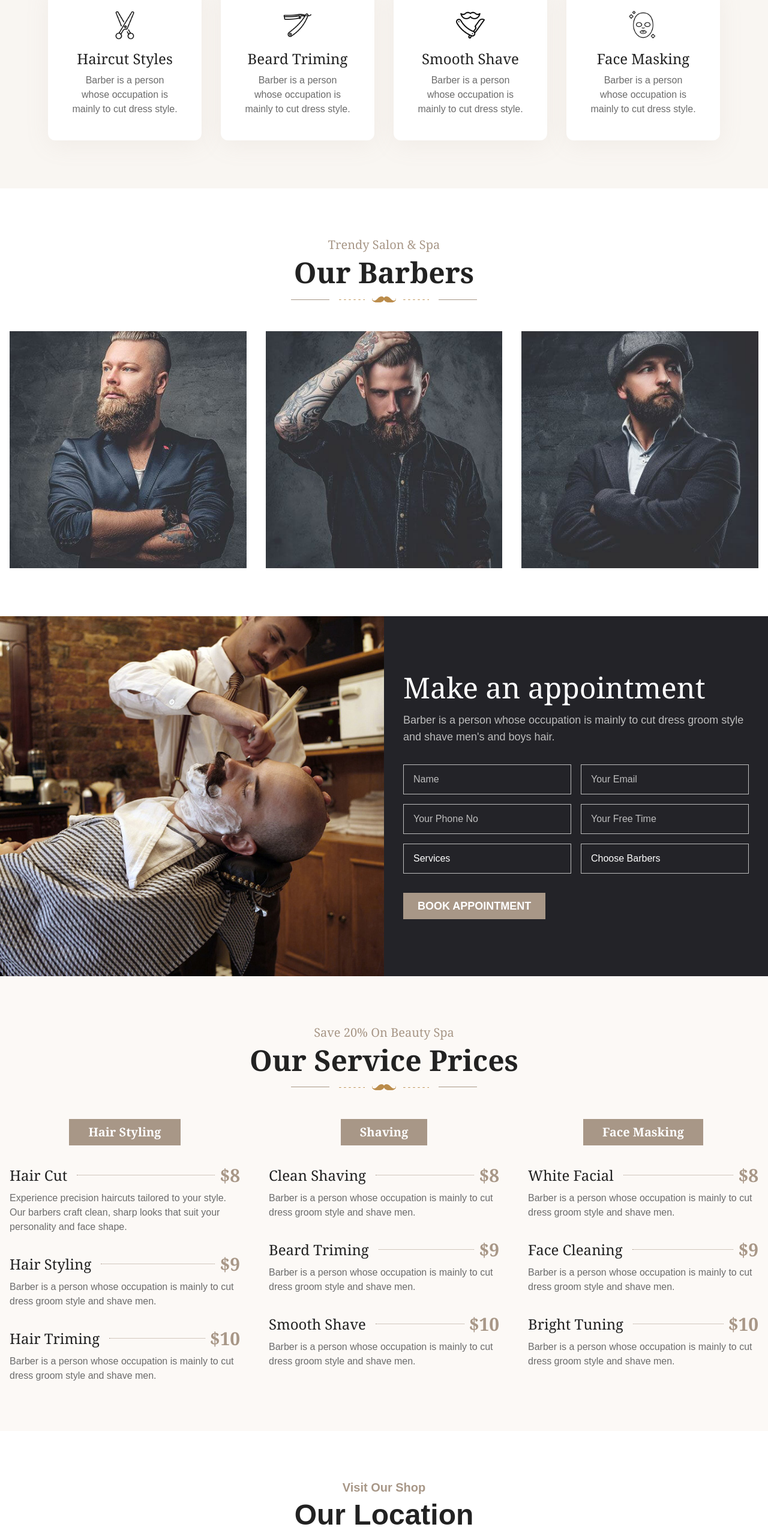
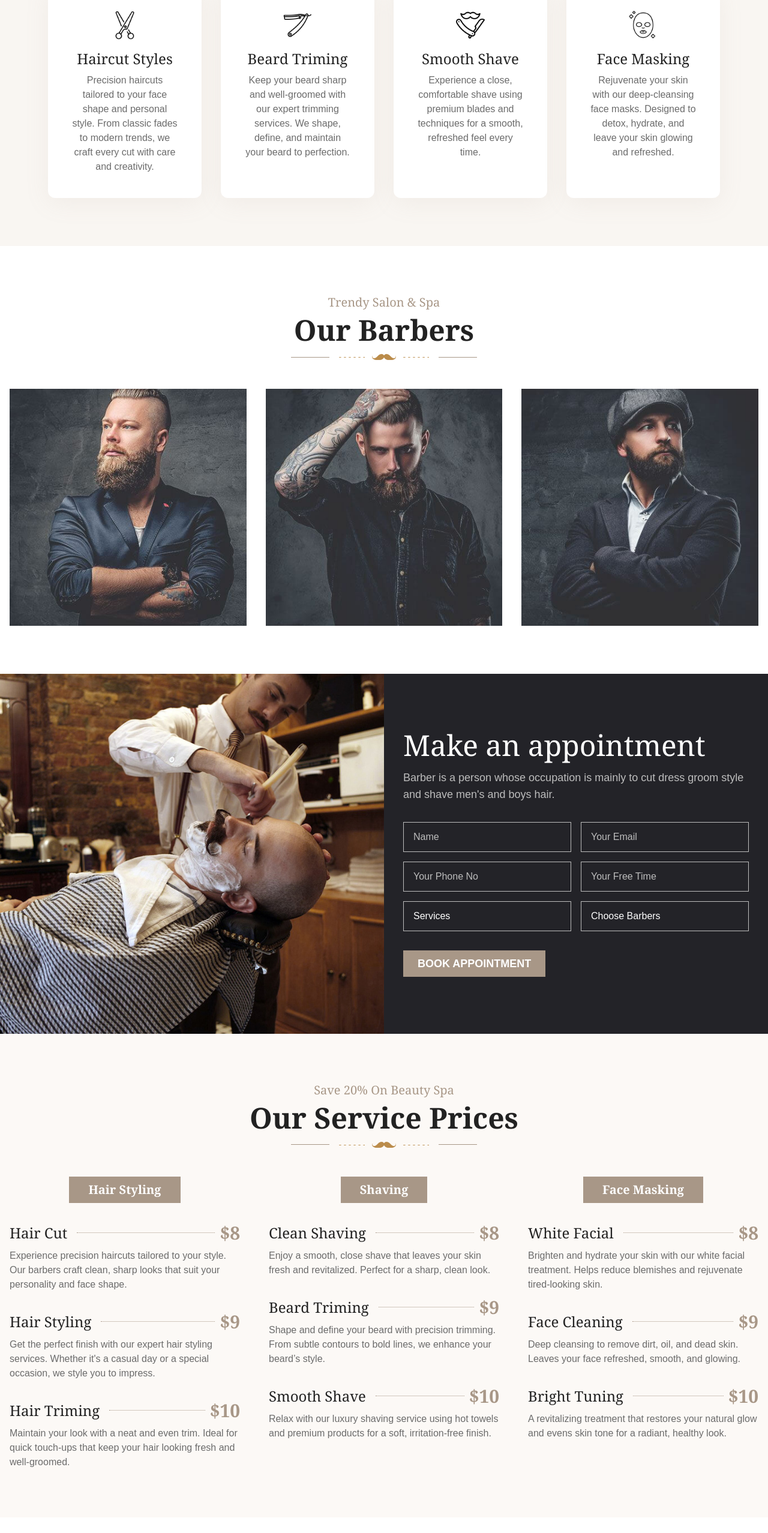
Before and after one commit to vishh2dev/landingpagedesign1, a Next.js app: page / in a window 1280 px wide. Shown: the part 1840-4395 px from the top of the page at 60% size. Built offline with nearby package versions, Linux system fonts and the light colour scheme.

Commit message:
updating description

```diff
--- a/src/app/page.tsx
+++ b/src/app/page.tsx
@@ -219,28 +219,28 @@ export default function Home() {
               {/* Scissors SVG */}
               <img src="/scissor.webp" alt="Scissors" className="mb-4 w-12 h-12 object-contain" />
               <h3 className="text-2xl font-serif text-[#222] mb-2">Haircut Styles</h3>
-              <p className="text-[#6b6b6b]">Barber is a person whose occupation is mainly to cut dress style.</p>
+              <p className="text-[#6b6b6b]">Precision haircuts tailored to your face shape and personal style. From classic fades to modern trends, we craft every cut with care and creativity.</p>
             </div>
             {/* Card 2 */}
             <div className="bg-white rounded-xl shadow-[0_8px_40px_0_rgba(169,151,135,0.10)] p-10 flex flex-col items-center text-center transition-transform hover:-translate-y-2">
               {/* Razor SVG */}
               <img src="/razor.webp" alt="Razor" className="mb-4 w-12 h-12 object-contain" />
               <h3 className="text-2xl font-serif text-[#222] mb-2">Beard Triming</h3>
-              <p className="text-[#6b6b6b]">Barber is a person whose occupation is mainly to cut dress style.</p>
+              <p className="text-[#6b6b6b]">Keep your beard sharp and well-groomed with our expert trimming services. We shape, define, and maintain your beard to perfection.</p>
             </div>
             {/* Card 3 */}
             <div className="bg-white rounded-xl shadow-[0_8px_40px_0_rgba(169,151,135,0.10)] p-10 flex flex-col items-center text-center transition-transform hover:-translate-y-2">
               {/* Brush SVG */}
               <img src="/barber-shave.webp" alt="Barber Shave" className="mb-4 w-12 h-12 object-contain" />
               <h3 className="text-2xl font-serif text-[#222] mb-2">Smooth Shave</h3>
-              <p className="text-[#6b6b6b]">Barber is a person whose occupation is mainly to cut dress style.</p>
+              <p className="text-[#6b6b6b]">Experience a close, comfortable shave using premium blades and techniques for a smooth, refreshed feel every time.</p>
             </div>
             {/* Card 4 */}
             <div className="bg-white rounded-xl shadow-[0_8px_40px_0_rgba(169,151,135,0.10)] p-10 flex flex-col items-center text-center transition-transform hover:-translate-y-2">
               {/* Comb SVG */}
               <img src="/face-mask.webp" alt="Face Mask" className="mb-4 w-12 h-12 object-contain" />
               <h3 className="text-2xl font-serif text-[#222] mb-2">Face Masking</h3>
-              <p className="text-[#6b6b6b]">Barber is a person whose occupation is mainly to cut dress style.</p>
+              <p className="text-[#6b6b6b]">Rejuvenate your skin with our deep-cleansing face masks. Designed to detox, hydrate, and leave your skin glowing and refreshed.</p>
             </div>
           </div>
         </div>
@@ -359,7 +359,7 @@ export default function Home() {
                     <span className="flex-grow border-t border-dotted border-[#a89787] mx-2" />
                     <span className="text-3xl font-serif text-[#a89787] font-bold">$9</span>
                   </div>
-                  <p className="text-[#6b6b6b] text-base">Barber is a person whose occupation is mainly to cut dress groom style and shave men.</p>
+                  <p className="text-[#6b6b6b] text-base">Get the perfect finish with our expert hair styling services. Whether it's a casual day or a special occasion, we style you to impress.</p>
                 </div>
                 {/* Service 3 */}
                 <div>
@@ -368,7 +368,7 @@ export default function Home() {
                     <span className="flex-grow border-t border-dotted border-[#a89787] mx-2" />
                     <span className="text-3xl font-serif text-[#a89787] font-bold">$10</span>
                   </div>
-                  <p className="text-[#6b6b6b] text-base">Barber is a person whose occupation is mainly to cut dress groom style and shave men.</p>
+                  <p className="text-[#6b6b6b] text-base">Maintain your look with a neat and even trim. Ideal for quick touch-ups that keep your hair looking fresh and well-groomed.</p>
                 </div>
               </div>
             </div>
@@ -385,7 +385,7 @@ export default function Home() {
                     <span className="flex-grow border-t border-dotted border-[#a89787] mx-2" />
                     <span className="text-3xl font-serif text-[#a89787] font-bold">$8</span>
                   </div>
-                  <p className="text-[#6b6b6b] text-base">Barber is a person whose occupation is mainly to cut dress groom style and shave men.</p>
+                  <p className="text-[#6b6b6b] text-base">Enjoy a smooth, close shave that leaves your skin fresh and revitalized. Perfect for a sharp, clean look.</p>
                 </div>
                 {/* Service 2 */}
                 <div>
@@ -394,7 +394,7 @@ export default function Home() {
                     <span className="flex-grow border-t border-dotted border-[#a89787] mx-2" />
                     <span className="text-3xl font-serif text-[#a89787] font-bold">$9</span>
                   </div>
-                  <p className="text-[#6b6b6b] text-base">Barber is a person whose occupation is mainly to cut dress groom style and shave men.</p>
+                  <p className="text-[#6b6b6b] text-base">Shape and define your beard with precision trimming. From subtle contours to bold lines, we enhance your beard’s style.</p>
                 </div>
                 {/* Service 3 */}
                 <div>
@@ -403,7 +403,7 @@ export default function Home() {
                     <span className="flex-grow border-t border-dotted border-[#a89787] mx-2" />
                     <span className="text-3xl font-serif text-[#a89787] font-bold">$10</span>
                   </div>
-                  <p className="text-[#6b6b6b] text-base">Barber is a person whose occupation is mainly to cut dress groom style and shave men.</p>
+                  <p className="text-[#6b6b6b] text-base">Relax with our luxury shaving service using hot towels and premium products for a soft, irritation-free finish.</p>
                 </div>
               </div>
             </div>
@@ -420,7 +420,7 @@ export default function Home() {
                     <span className="flex-grow border-t border-dotted border-[#a89787] mx-2" />
                     <span className="text-3xl font-serif text-[#a89787] font-bold">$8</span>
                   </div>
-                  <p className="text-[#6b6b6b] text-base">Barber is a person whose occupation is mainly to cut dress groom style and shave men.</p>
+                  <p className="text-[#6b6b6b] text-base">Brighten and hydrate your skin with our white facial treatment. Helps reduce blemishes and rejuvenate tired-looking skin.</p>
                 </div>
                 {/* Service 2 */}
                 <div>
@@ -429,7 +429,7 @@ export default function Home() {
                     <span className="flex-grow border-t border-dotted border-[#a89787] mx-2" />
                     <span className="text-3xl font-serif text-[#a89787] font-bold">$9</span>
                   </div>
-                  <p className="text-[#6b6b6b] text-base">Barber is a person whose occupation is mainly to cut dress groom style and shave men.</p>
+                  <p className="text-[#6b6b6b] text-base">Deep cleansing to remove dirt, oil, and dead skin. Leaves your face refreshed, smooth, and glowing.</p>
                 </div>
                 {/* Service 3 */}
                 <div>
@@ -438,7 +438,7 @@ export default function Home() {
                     <span className="flex-grow border-t border-dotted border-[#a89787] mx-2" />
                     <span className="text-3xl font-serif text-[#a89787] font-bold">$10</span>
                   </div>
-                  <p className="text-[#6b6b6b] text-base">Barber is a person whose occupation is mainly to cut dress groom style and shave men.</p>
+                  <p className="text-[#6b6b6b] text-base">A revitalizing treatment that restores your natural glow and evens skin tone for a radiant, healthy look.</p>
                 </div>
               </div>
             </div>
```
